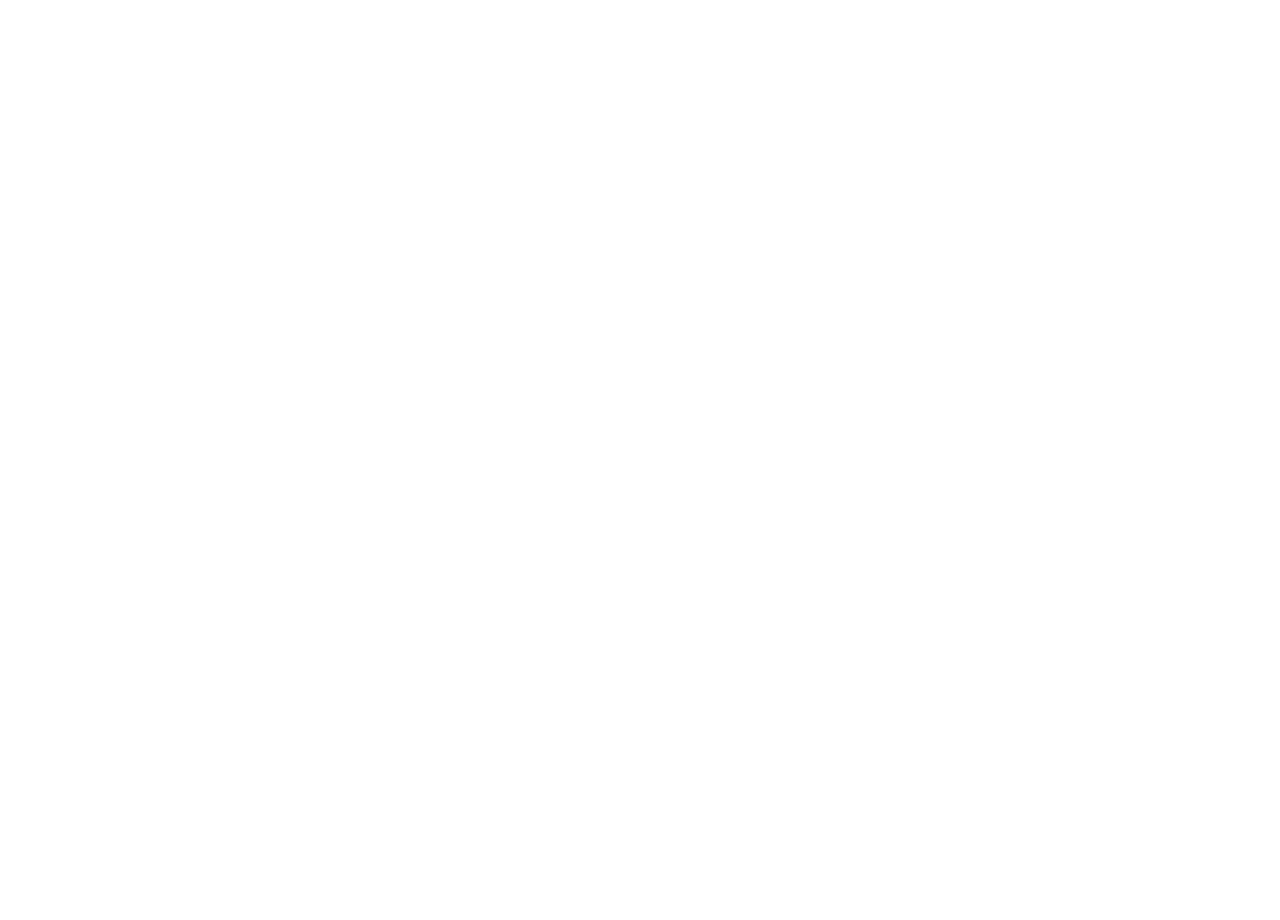
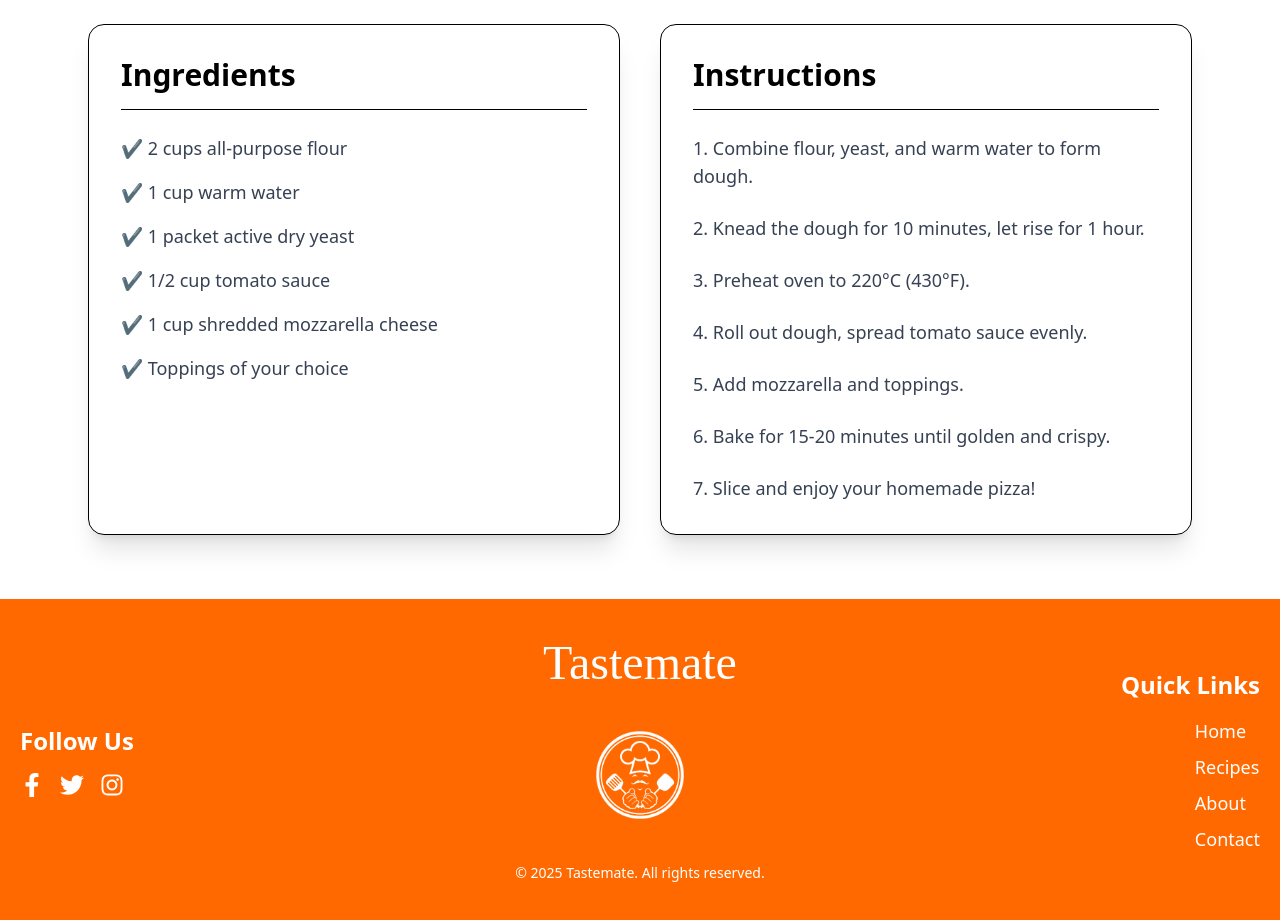
Before and after one commit to Rigen-Manandhar/Recipe-Sharing, a React (Vite) app in the folder Frontend/: page /recipe in a window 1280 px wide. Shown: the part 680-1600 px from the top of the page. Before the commit the page ends 800 px from the top, so only its background shows below. Built offline with nearby package versions, Linux system fonts and the light colour scheme; a web font is replaced by a local one.

Commit message:
UI changes

```diff
--- a/Frontend/src/Components/footer.jsx
+++ b/Frontend/src/Components/footer.jsx
@@ -1,4 +1,4 @@
-import Logo from '../assets/logo.png';
+import Clogo from '../assets/colored-logo.png';
 import { FaFacebookF, FaTwitter, FaInstagram } from 'react-icons/fa';
 
 const Footer = () => {
@@ -24,7 +24,7 @@
         {/* Center Column: Branding */}
         <div className="flex flex-col items-center space-y-6">
           <h1 className="text-5xl font-pacifico">Tastemate</h1>
-          <img src={Logo} alt="logo" className="object-contain w-32 h-32" />
+          <img src={Clogo} alt="logo" className="object-contain w-32 h-32" />
           <div className="text-sm">© 2025 Tastemate. All rights reserved.</div>
         </div>
 
@@ -32,7 +32,7 @@
         <div className="flex flex-col items-center md:items-end space-y-4">
           <h2 className="text-2xl font-semibold">Quick Links</h2>
           <div className="flex flex-col space-y-2 text-lg">
-            <a href="#" className="hover:underline">
+            <a href="/" className="hover:underline">
               Home
             </a>
             <a href="#" className="hover:underline">
--- a/Frontend/src/Components/navBar.jsx
+++ b/Frontend/src/Components/navBar.jsx
@@ -1,4 +1,5 @@
 import Logo from '../assets/logo.png';
+import Clogo from '../assets/colored-logo.png';
 import React, { useState } from 'react';
 import { Link } from 'react-router-dom';
 import useAuth from '../context/Auth/useAuth';
@@ -40,7 +41,11 @@
       >
         <div className="max-w-[1400px] mx-auto h-20 flex justify-between items-center px-6">
           <Link to="/">
-            <img className="w-22 h-22 object-contain" src={Logo} alt="Logo" />
+            <img
+              className="w-22 h-22 object-contain"
+              src={theme === 'dark' ? Clogo : Logo}
+              alt="Logo"
+            />
           </Link>
 
           <div className="flex gap-10">
--- a/Frontend/src/Components/recipeDetails.jsx
+++ b/Frontend/src/Components/recipeDetails.jsx
@@ -1,8 +1,56 @@
+import { useTheme } from '../context/Theme/useTheme';
+
 const RecipeDetails = () => {
-  return <>
+  const { theme } = useTheme();
 
+  return (
+    <>
+      <div className="max-w-6xl mx-auto px-6 py-16 grid grid-cols-1 md:grid-cols-2 gap-10">
+        {/* Ingredients Card */}
+        <div
+          className={`shadow-xl rounded-2xl p-8 border hover:shadow-2xl transition duration-300 ${theme === 'dark' ? 'bg-gray-600' : 'bg-white'}`}
+        >
+          <h2
+            className={`text-3xl font-bold mb-6 border-b pb-4 ${theme === 'dark' ? 'text-white' : 'text-black'}`}
+          >
+            Ingredients
+          </h2>
+          <ul
+            className={`space-y-4 text-lg ${theme === 'dark' ? 'text-white' : 'text-gray-700 '}`}
+          >
+            <li>✔️ 2 cups all-purpose flour</li>
+            <li>✔️ 1 cup warm water</li>
+            <li>✔️ 1 packet active dry yeast</li>
+            <li>✔️ 1/2 cup tomato sauce</li>
+            <li>✔️ 1 cup shredded mozzarella cheese</li>
+            <li>✔️ Toppings of your choice</li>
+          </ul>
+        </div>
 
-  </>;
+        {/* Recipe Steps Card */}
+        <div
+          className={`shadow-xl rounded-2xl p-8 border hover:shadow-2xl transition duration-300 ${theme === 'dark' ? 'bg-gray-600' : 'bg-white'}`}
+        >
+          <h2
+            className={`text-3xl font-bold mb-6 border-b pb-4 ${theme === 'dark' ? 'text-white' : 'text-black'}`}
+          >
+            Instructions
+          </h2>
+          <ol
+            className={`space-y-6 text-lg list-decimal list-inside ${theme === 'dark' ? 'text-white' : 'text-gray-700 '}`}
+          >
+            <li>Combine flour, yeast, and warm water to form dough.</li>
+            <li>Knead the dough for 10 minutes, let rise for 1 hour.</li>
+            <li>Preheat oven to 220°C (430°F).</li>
+            <li>Roll out dough, spread tomato sauce evenly.</li>
+            <li>Add mozzarella and toppings.</li>
+            <li>Bake for 15-20 minutes until golden and crispy.</li>
+            <li>Slice and enjoy your homemade pizza!</li>
+          </ol>
+        </div>
+      </div>
+    </>
+  );
 };
 
 export default RecipeDetails;
--- a/Frontend/src/Pages/recipePage.jsx
+++ b/Frontend/src/Pages/recipePage.jsx
@@ -1,6 +1,7 @@
 import NavBar from '../Components/navBar';
 import RecipeHero from '../Components/recipeHero';
 import Ingredients from '../Components/recipeDetails';
+import Footer from '../Components/footer';
 import { useTheme } from '../context/Theme/useTheme';
 
 const RecipePage = () => {
@@ -11,6 +12,7 @@
       <NavBar />
       <RecipeHero />
       <Ingredients />
+      <Footer />
     </div>
   );
 };
```
Also changed, not shown: Frontend/src/assets/colored-logo.png (added).
